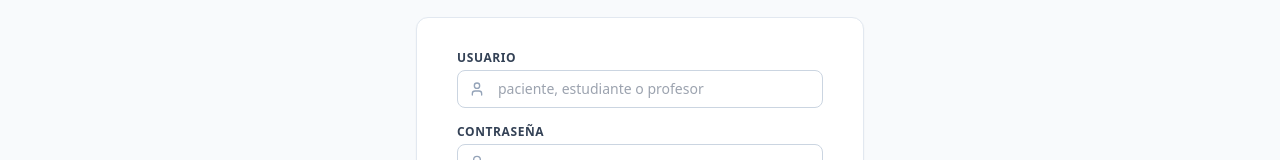
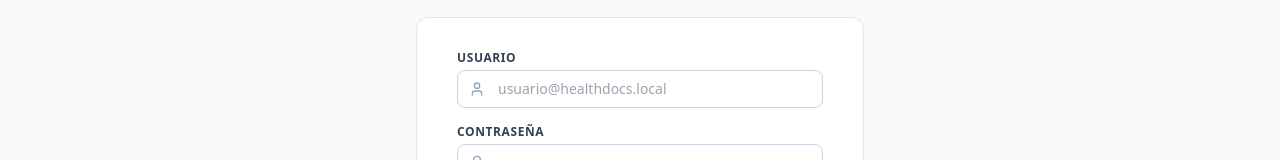
Before and after one commit to Healthdocs-Viewer/frontend, a React (Vite) app: page /login in a window 1280 px wide. Shown: the part 248-408 px from the top of the page. Built offline with nearby package versions, Linux system fonts and the light colour scheme.

Commit message:
fix(auth): align login flow with backend contract

```diff
--- a/src/pages/LoginPage.tsx
+++ b/src/pages/LoginPage.tsx
@@ -121,7 +121,7 @@ export const LoginPage: React.FC = () => {
                   required
                   value={username}
                   onChange={(e) => setUsername(e.target.value)}
-                  placeholder="paciente, estudiante o profesor"
+                  placeholder="usuario@healthdocs.local"
                   autoComplete="username"
                   className="block w-full pl-10 pr-3 py-2 text-sm border border-slate-300 rounded-lg focus:ring-2 focus:ring-indigo-500 focus:border-indigo-500"
                 />
```
